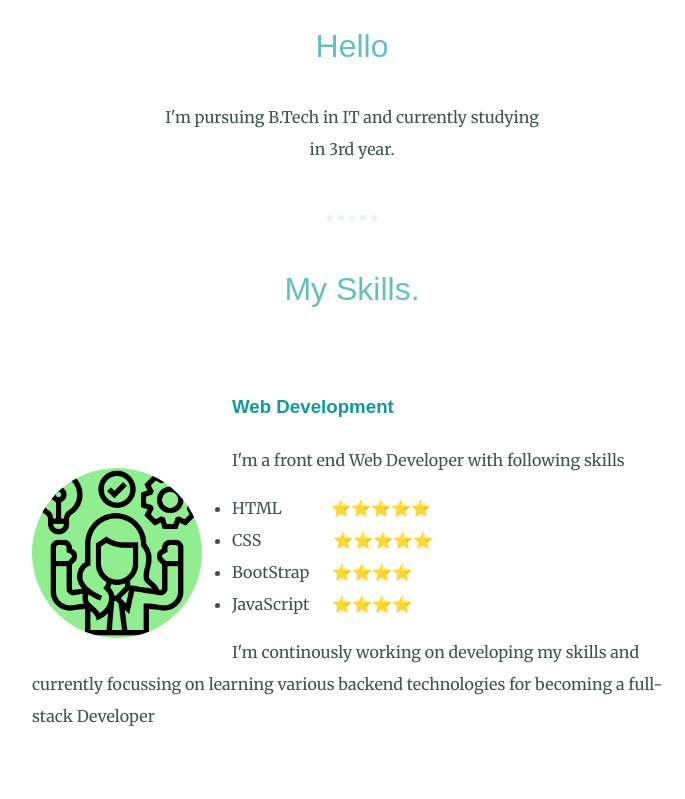
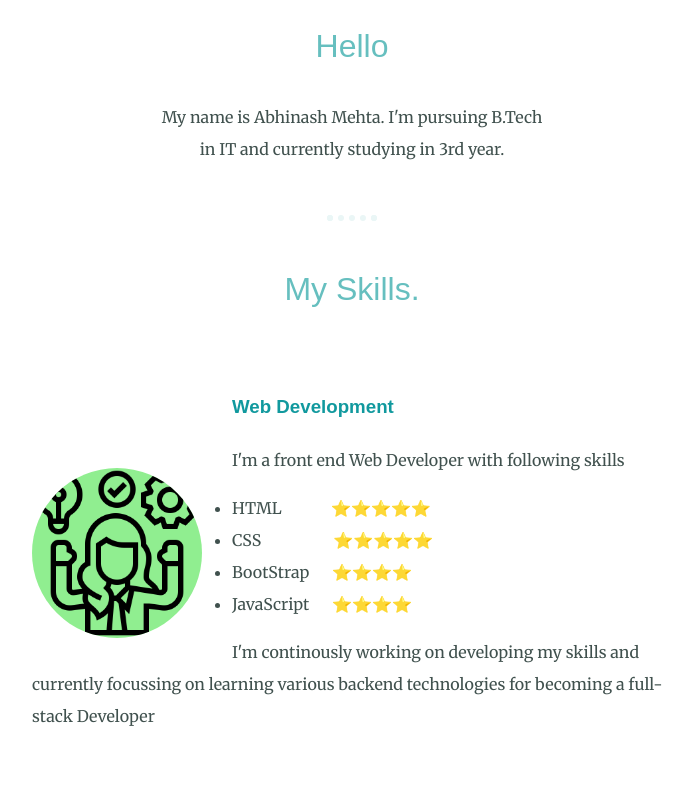
Before and after one commit to AbhinashMehta/Basic_CV_Website, a plain HTML site: page index.html in a window 1280 px wide. Shown: the part 1094-1893 px from the top of the page, without its empty margins (288-973 px from the left). Drawn offline with Linux system fonts and the light colour scheme.

Commit message:
Update index.html

```diff
--- a/index.html
+++ b/index.html
@@ -25,7 +25,7 @@
         <div class="profile">
           <img class="DP" src="images/me.png" alt="DP">
           <h2>Hello</h2>
-          <p class="intro">I'm pursuing B.Tech in IT and currently studying in 3rd year.</p>
+          <p class="intro">My name is Abhinash Mehta. I'm pursuing B.Tech in IT and currently studying in 3rd year.</p>
         </div>
         <hr>
         <div class="skills">
```
